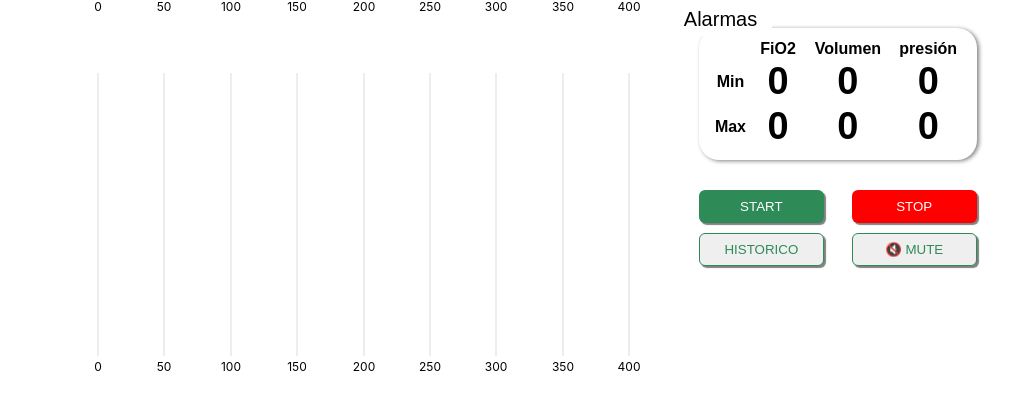
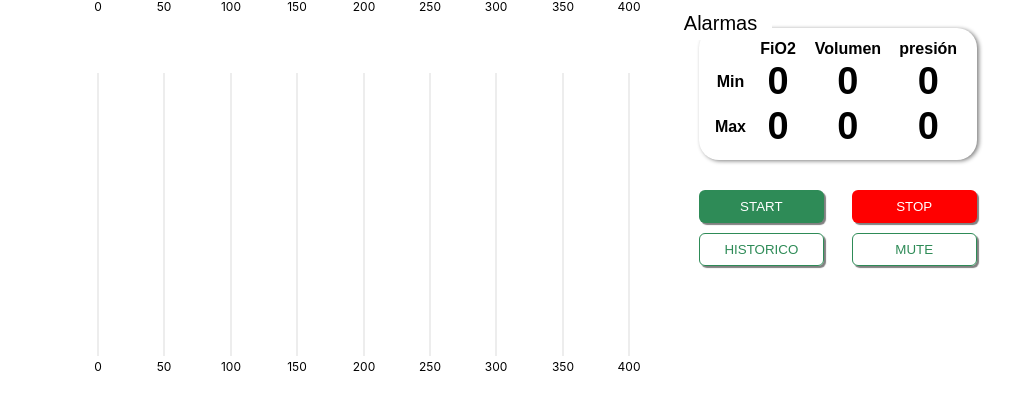
Before and after one commit to pinwert/ambu, an Electron app: page Client/index.html in a window 1024 px wide. Shown: the part 322-732 px from the top of the page. Drawn offline with Linux system fonts and the light colour scheme; no server answers.

Commit message:
changes requested mute

```diff
--- a/Client/index.html
+++ b/Client/index.html
@@ -130,7 +130,7 @@
       <div class="row">
         <button class="button" id="his">HISTORICO</button>
         <button class="button" data-key="mute" data-value="1" id="mute">
-          &#128263; MUTE
+          MUTE
         </button>
       </div>
       <div id="modal_his"><div id="hisChart" class="chart"></div></div>
--- a/Client/public/main.css
+++ b/Client/public/main.css
@@ -136,6 +136,7 @@ table {
   cursor: pointer;
   border: 1px solid seagreen;
   color: seagreen;
+  background-color: transparent;
   max-height: 33px;
   height: 33px;
   display: flex;
@@ -192,7 +193,7 @@ table {
 }
 .alarma_titulo {
   position: absolute;
-  top: 0;
+  top: 4px;
   left: -30px;
   background-color: white;
   padding: 5px 15px;
```
